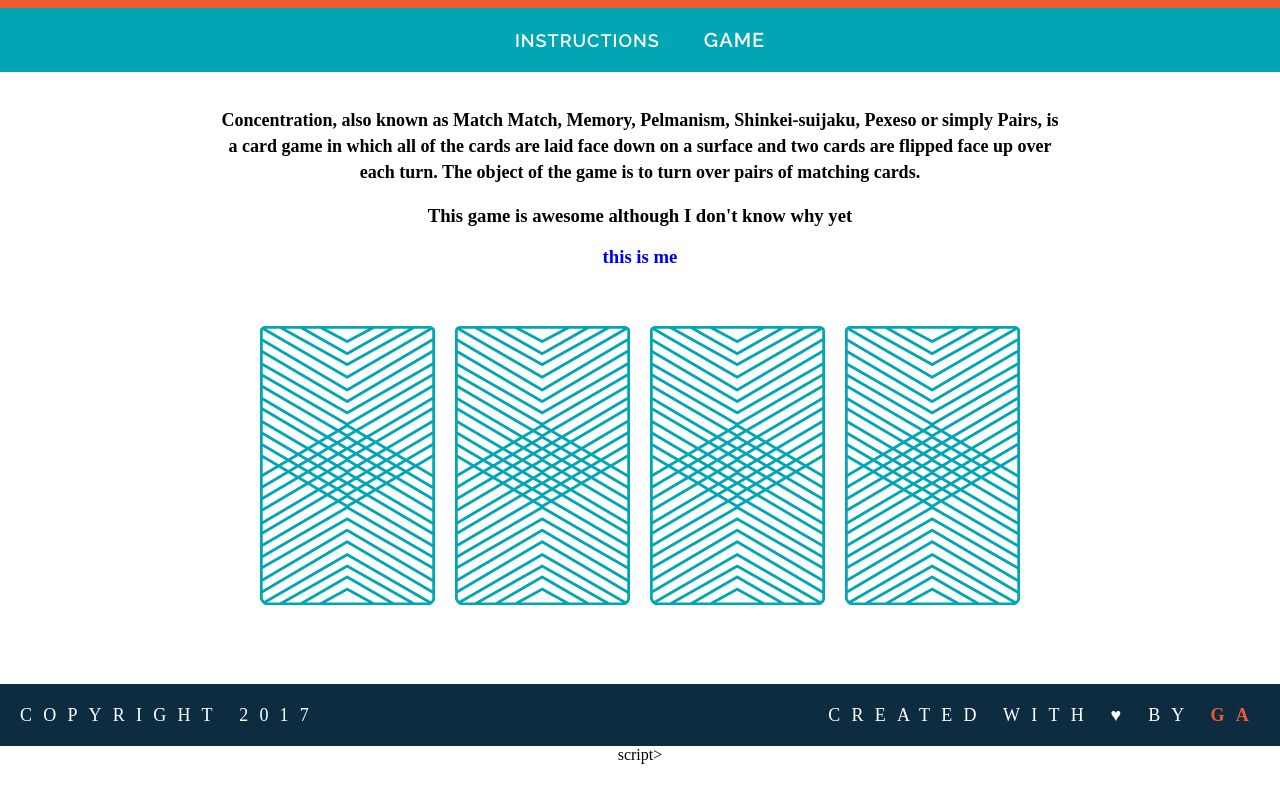
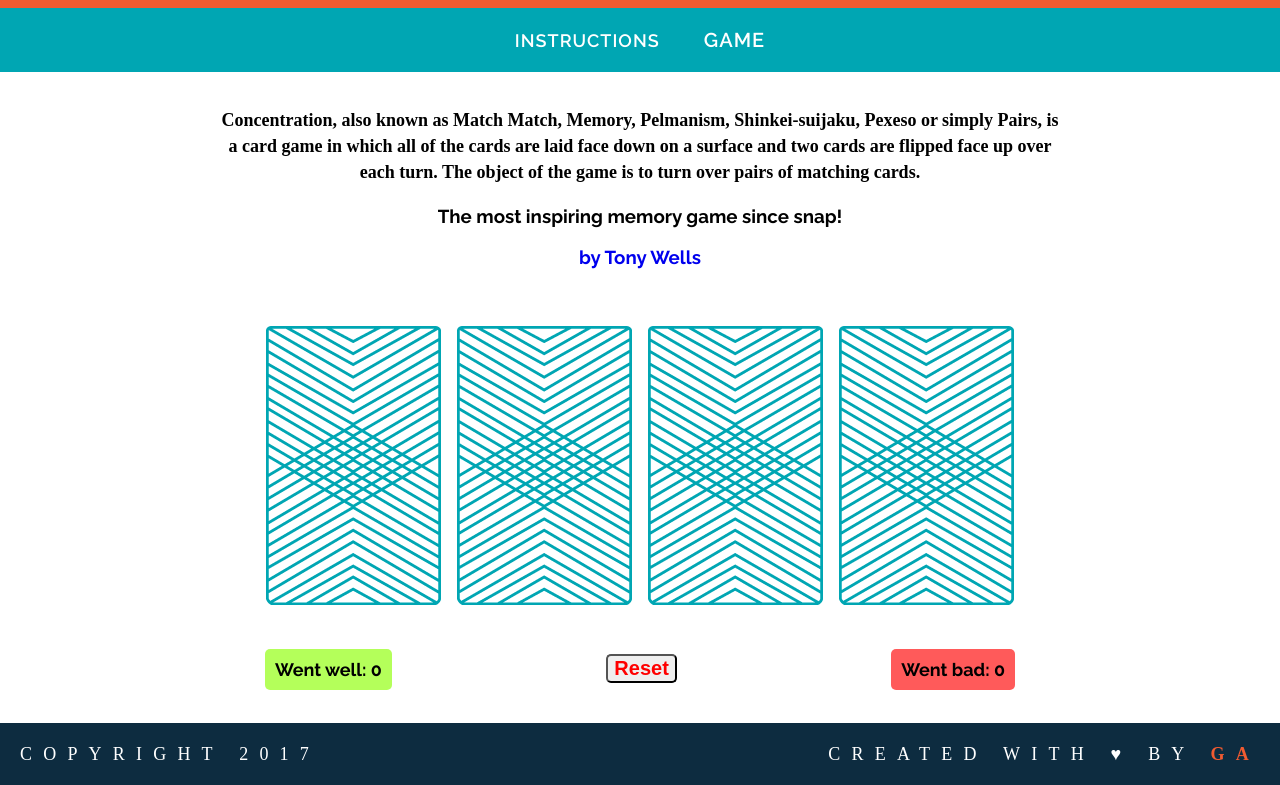
Before and after one commit to Tony020/wdi-fundamentals-memorygame, a plain HTML site: page index.html in a window 1280 px wide. Shown: the part 105-890 px from the top of the page. Before the commit the page ends 869 px from the top, so only its background shows below. Drawn offline with Linux system fonts and the light colour scheme; a web font is replaced by a local one.

Commit message:
created game logic

```diff
--- a/css/style.css
+++ b/css/style.css
@@ -1,9 +1,10 @@
 body {
     text-align: center;
     margin: 0 auto;
+    font-family: "Raleway", sans-serif;
 }
 h1 {
-    font-family: "Raleway", sans-serif;
+
     font-weight: 400;
     font-size: 45px;
     letter-spacing: 1px;
@@ -27,7 +28,7 @@ a {
 
 .instructions {
 
-	 font-family: "Raleway", sans-serif;
+	 /*font-family: "Raleway", sans-serif; */
     font-weight: 600;
     font-size: 18px;
     letter-spacing: 1px;
@@ -104,3 +105,32 @@ color: #F15B31;
 font-weight: 700;
 
 }
+
+#reset {
+	font-size: 20px;
+	font-weight: 900;
+	padding 10px;
+	background: rbga(120,130,140,0.8);
+	color: red;
+	border-radius: 5px;
+	margin: 5px 0;
+}
+
+.success {background: rgba(180,255,90, 1);
+display: inline;
+float:left;
+}
+
+.fail {background:rgba(255,90,90, 1);
+	float: right;
+}
+
+.success ,.fail {
+	padding: 10px;
+	margin: 0 50px;
+	color: black;
+	font-size: 18px;
+	font-weight: 900;
+	border-radius: 5px;
+
+}
--- a/index.html
+++ b/index.html
@@ -12,28 +12,25 @@
 	<h1>Memory Game</h1>
 </header>
 <nav>
- 	<a class="instructions" href="#">Instructions</a>
- 	<a class="game" href="#">Game</a>
+ 	<a class="instructions" href="#instructions">Instructions</a>
+ 	<a class="game" href="#game-board">Game</a>
  </nav>
  <main>
-	<h2><p>Concentration, also known as Match Match, Memory, Pelmanism, Shinkei-suijaku, Pexeso or simply Pairs, is a card game in which all of the cards are laid face down on a surface and two cards are flipped face up over each turn. The object of the game is to turn over pairs of matching cards.</p></h2>
+	<h2><p id="instructions">Concentration, also known as Match Match, Memory, Pelmanism, Shinkei-suijaku, Pexeso or simply Pairs, is a card game in which all of the cards are laid face down on a surface and two cards are flipped face up over each turn. The object of the game is to turn over pairs of matching cards.</p></h2>
 
-	<h3>This game is awesome although I don't know why yet</h3>
-	<h3><a href=#>this is me</a></h3>
+	<h3>The most inspiring memory game since snap!</h3>
+	<h3><a href="https://www.linkedin.com/in/tony-wells-a8932813" target="_blank">by Tony Wells</a></h3>
 
-	<div>
-		<img src="images/back.png" alt="Queen of Diamonds">
-		<img src="images/back.png" alt="Queen of Hearts">
-		<img src="images/back.png" alt="King of Diamonds">
-		<img src="images/back.png" alt="King of Hearts">
-
-	</div>
+	<div id="game-board" class="board clearfix"></div>
+	<button id="reset" class="clearfix">Reset</button>
+	<div class="success">Went well:&nbsp;0</div>
+	<div class="fail">Went bad:&nbsp;0</div>
 </main>
 <footer class="clearfix">
 	<p class="copyright">Copyright 2017</p>
 	<p class="message">Created with &hearts; by <span class="name">GA</span></p>
 </footer>
-<script src="js/main.js"></script>script>
+<script src="js/main.js"></script>
 </body>
 
 </html>
--- a/js/main.js
+++ b/js/main.js
@@ -1,4 +1,6 @@
 // console.log ("up and runing");
+var tally = {good:0, bad:0}
+
 var cards = [
 {
 	rank: "queen",
@@ -24,25 +26,54 @@ var cards = [
 ];
 var cardsInPlay = [];
 
-var checkForMatch = function()
-{if (cardsInPlay[0] === cardsInPlay[1]) {
-      alert("You found a match!");
-  } else {
-      alert("Sorry, try again.");
-  }
+var updateScore = function(){
+	document.getElementsByClassName('success')[0].textContent='Went well: ' +tally.good;
+	document.getElementsByClassName('fail')[0].textContent='Went bad: ' + tally.bad;
+}
+
+var checkForMatch = function() {
+	if (cardsInPlay.length > 1)
+	{
+		if (cardsInPlay[0] === cardsInPlay[1]) {
+	      alert("You found a match!");
+	      tally.good++;
+	  } else {
+	      alert("Sorry, try again.");
+	      tally.bad++;
+	      reset();
+  	}
+ }
+ updateScore();
 };
 
-var flipCard = function(cardID){
+var flipCard = function(){
+	var cardID = this.getAttribute('data-id');
+	console.log (cardID);
 	console.log ("User flipped " + cards[cardID].rank);
 	cardsInPlay.push(cards[cardID].rank);
-	console.log(cards[cardID].rank);
-	console.log(cards[cardID].image);
-	// var cardOne = cards [0];
-	// cardsInPlay.push(cardOne);
-	// var cardTwo = cards [2];
-	// cardsInPlay.push(cardTwo);
+	document.querySelectorAll('img')[cardID].setAttribute('src', cards[cardID].image);
+	checkForMatch();
+
 
 };
-flipCard(0);
-flipCard(2);
-checkForMatch();
+var createBoard = function(){
+	for (var i = 0; i < cards.length; i++) {
+		var cardElement = document.createElement('img');
+		cardElement.setAttribute('src', 'images/back.png');
+		cardElement.setAttribute('data-id', i);
+		cardElement.addEventListener('click', flipCard)
+		document.getElementById('game-board').appendChild(cardElement);
+  }
+
+};
+
+var reset = function(){
+	for (var i = 0; i < cards.length; i++) {
+		document.querySelectorAll('img')[i].setAttribute('src', 'images/back.png');
+  }
+  cardsInPlay = [];
+
+}
+
+document.getElementById('reset').addEventListener('click', reset);
+createBoard();
```
